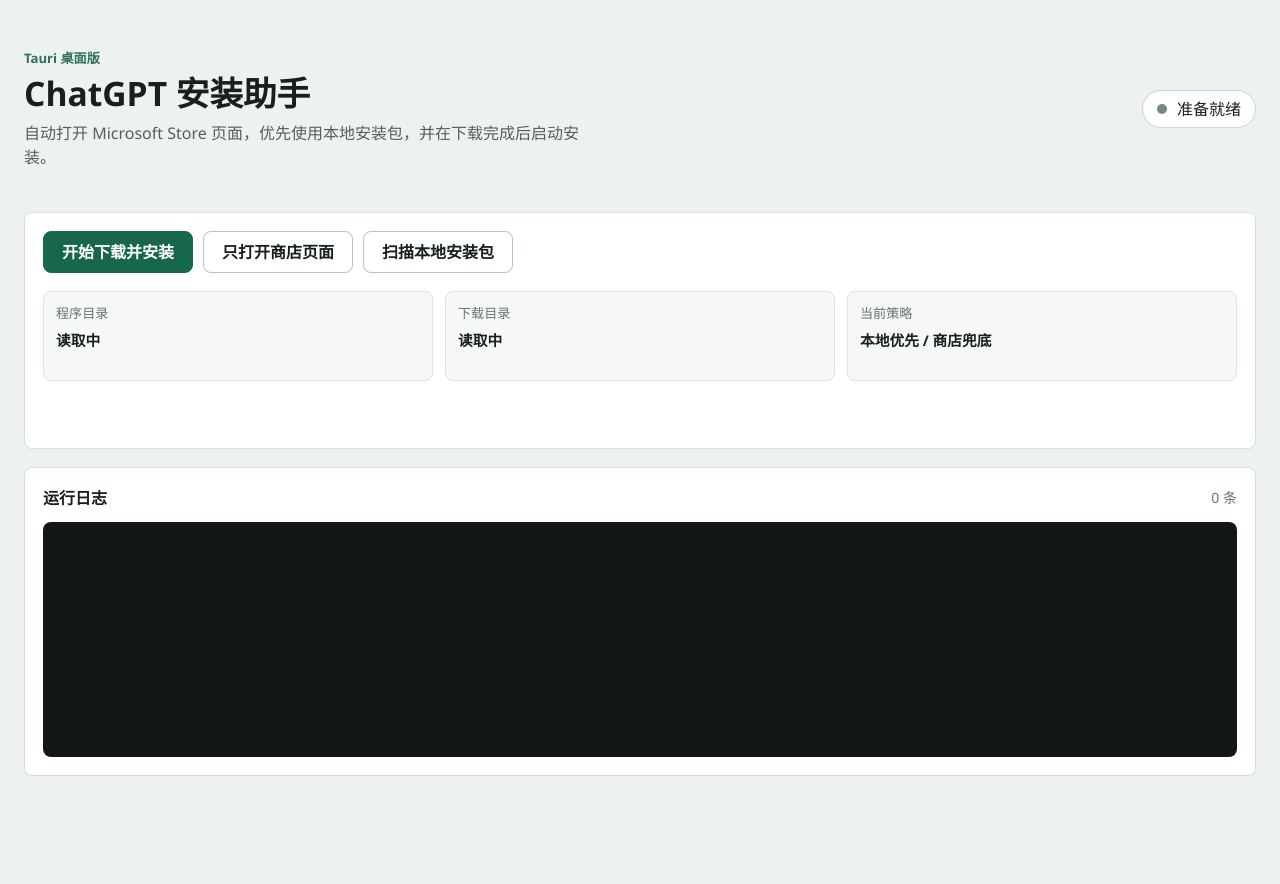
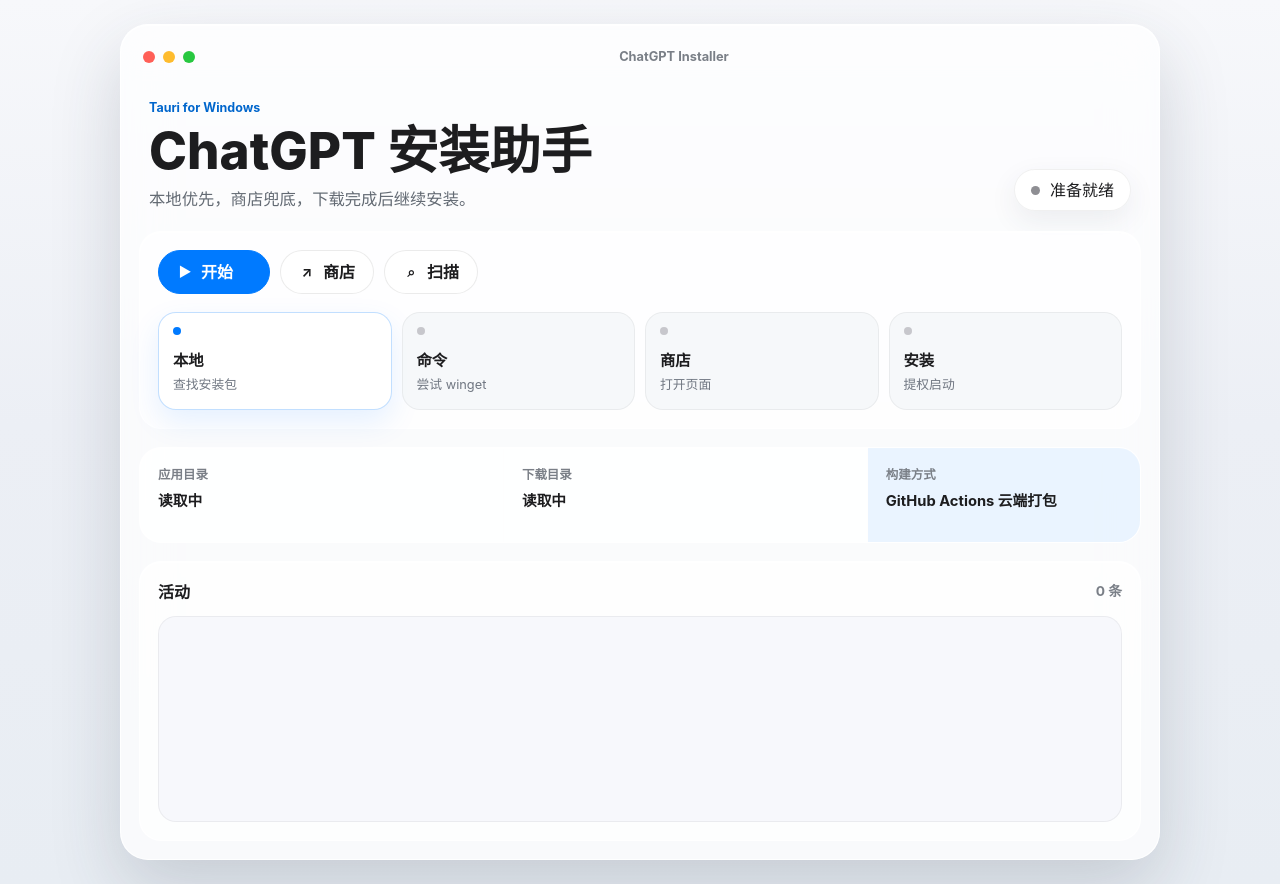
Before and after one commit to XTurnV007/oneclick-install-gptcodex, a website built with Vite: page index.html in a window 1280 px wide. Before the commit the page ends 800 px from the top, so only its background shows below. Built offline with nearby package versions, Linux system fonts and the light colour scheme.

Commit message:
Refine frontend with Apple-style interface

```diff
--- a/index.html
+++ b/index.html
@@ -9,48 +9,89 @@
   </head>
   <body>
     <main class="shell">
+      <section class="app-window">
+        <header class="titlebar" aria-label="窗口状态">
+          <span class="traffic close"></span>
+          <span class="traffic minimize"></span>
+          <span class="traffic zoom"></span>
+          <span class="titlebar-label">ChatGPT Installer</span>
+        </header>
+
         <section class="hero">
-        <div>
-          <p class="eyebrow">Tauri 桌面版</p>
+          <div class="hero-copy">
+            <p class="eyebrow">Tauri for Windows</p>
             <h1>ChatGPT 安装助手</h1>
-          <p class="summary">自动打开 Microsoft Store 页面，优先使用本地安装包，并在下载完成后启动安装。</p>
+            <p class="summary">本地优先，商店兜底，下载完成后继续安装。</p>
           </div>
-        <div class="status-pill" id="status-pill">
-          <span class="dot"></span>
+          <div class="status-pill" id="status-pill" data-mode="ready">
+            <span class="pulse"></span>
             <span id="status-text">准备就绪</span>
           </div>
         </section>
 
-      <section class="panel">
-        <div class="actions">
-          <button class="primary" id="start-button" type="button">开始下载并安装</button>
-          <button id="open-store-button" type="button">只打开商店页面</button>
-          <button id="scan-button" type="button">扫描本地安装包</button>
+        <section class="control-surface">
+          <div class="actions" aria-label="安装操作">
+            <button class="primary" id="start-button" type="button">
+              <span class="button-mark">▶</span>
+              <span>开始</span>
+            </button>
+            <button id="open-store-button" type="button">
+              <span class="button-mark">↗</span>
+              <span>商店</span>
+            </button>
+            <button id="scan-button" type="button">
+              <span class="button-mark">⌕</span>
+              <span>扫描</span>
+            </button>
           </div>
 
-        <div class="grid">
-          <div class="metric">
-            <span>程序目录</span>
+          <div class="phase-row" aria-label="安装进度">
+            <div class="phase is-active" id="phase-local">
+              <span class="phase-dot"></span>
+              <strong>本地</strong>
+              <small>查找安装包</small>
+            </div>
+            <div class="phase" id="phase-winget">
+              <span class="phase-dot"></span>
+              <strong>命令</strong>
+              <small>尝试 winget</small>
+            </div>
+            <div class="phase" id="phase-store">
+              <span class="phase-dot"></span>
+              <strong>商店</strong>
+              <small>打开页面</small>
+            </div>
+            <div class="phase" id="phase-install">
+              <span class="phase-dot"></span>
+              <strong>安装</strong>
+              <small>提权启动</small>
+            </div>
+          </div>
+        </section>
+
+        <section class="info-grid">
+          <div class="info-item">
+            <span>应用目录</span>
             <strong id="app-dir">读取中</strong>
           </div>
-          <div class="metric">
+          <div class="info-item">
             <span>下载目录</span>
             <strong id="downloads-dir">读取中</strong>
           </div>
-          <div class="metric">
-            <span>当前策略</span>
-            <strong>本地优先 / 商店兜底</strong>
-          </div>
+          <div class="info-item accent">
+            <span>构建方式</span>
+            <strong>GitHub Actions 云端打包</strong>
           </div>
         </section>
 
         <section class="log-panel">
           <div class="log-header">
-          <h2>运行日志</h2>
+            <h2>活动</h2>
             <span id="log-count">0 条</span>
           </div>
           <pre id="log"></pre>
         </section>
+      </section>
     </main>
   </body>
 </html>
--- a/src/main.ts
+++ b/src/main.ts
@@ -14,8 +14,12 @@ type WingetResult = {
   message: string;
 };
 
+type StatusMode = "ready" | "working" | "done" | "warn";
+type PhaseName = "local" | "winget" | "store" | "install";
+
 const DOWNLOAD_WAIT_MS = 30 * 60 * 1000;
 const POLL_MS = 2000;
+const phases: PhaseName[] = ["local", "winget", "store", "install"];
 
 let logCount = 0;
 let busy = false;
@@ -30,9 +34,18 @@ const scanButton = document.querySelector<HTMLButtonElement>("#scan-button")!;
 const appDir = document.querySelector<HTMLElement>("#app-dir")!;
 const downloadsDir = document.querySelector<HTMLElement>("#downloads-dir")!;
 
-function setStatus(message: string, mode: "ready" | "working" | "done" | "warn" = "working") {
+function setStatus(message: string, mode: StatusMode = "working") {
   statusText.textContent = message;
   statusPill.dataset.mode = mode;
+}
+
+function setPhase(active: PhaseName, done: PhaseName[] = [], warn: PhaseName[] = []) {
+  for (const phase of phases) {
+    const node = document.querySelector<HTMLElement>(`#phase-${phase}`)!;
+    node.classList.toggle("is-active", phase === active);
+    node.classList.toggle("is-done", done.includes(phase));
+    node.classList.toggle("is-warn", warn.includes(phase));
+  }
 }
 
 function write(message: string) {
@@ -50,6 +63,7 @@ function setBusy(value: boolean) {
 }
 
 async function scanLocalInstaller(): Promise<string | null> {
+  setPhase("local");
   const installer = await invoke<string | null>("find_installer");
   if (installer) {
     write(`找到安装包: ${installer}`);
@@ -60,6 +74,7 @@ async function scanLocalInstaller(): Promise<string | null> {
 }
 
 async function installFoundFile(path: string): Promise<boolean> {
+  setPhase("install", ["local"]);
   const complete = await invoke<boolean>("is_download_complete", { path });
   if (!complete) {
     write("安装包还在写入，继续等待。");
@@ -70,18 +85,21 @@ async function installFoundFile(path: string): Promise<boolean> {
   write(`数字签名状态: ${signature}`);
 
   if (/^(NotSigned|HashMismatch|NotTrusted)/i.test(signature)) {
+    setPhase("install", ["local"], ["install"]);
     setStatus("签名异常，已停止自动启动", "warn");
     write("安装包签名异常。请确认文件来源后手动运行。");
     return true;
   }
 
   await invoke("launch_elevated", { path });
+  setPhase("install", ["local", "winget", "store", "install"]);
   setStatus("已请求管理员权限", "done");
   write("已请求管理员权限启动安装包，请在弹窗中继续安装。");
   return true;
 }
 
 async function openStorePages() {
+  setPhase("store", ["local"]);
   setStatus("正在打开商店页面");
   write("正在打开 Microsoft Store 网页和商店应用。");
   await invoke("open_store_pages");
@@ -91,6 +109,7 @@ async function startFlow() {
   if (busy) return;
 
   setBusy(true);
+  setPhase("local");
   setStatus("正在检查本地安装包");
   write("开始安装流程。");
 
@@ -100,12 +119,14 @@ async function startFlow() {
       return;
     }
 
+    setPhase("winget", ["local"]);
     setStatus("正在尝试 winget");
     write("尝试通过 winget 从 Microsoft Store 安装。");
     const winget = await invoke<WingetResult>("try_winget");
     if (!winget.available) {
       write("未检测到 winget，改用商店页面方式。");
     } else if (winget.success) {
+      setPhase("install", ["local", "winget"]);
       setStatus("winget 命令已完成", "done");
       write("winget 已完成安装命令。");
       return;
@@ -125,6 +146,7 @@ async function startFlow() {
       await new Promise((resolve) => window.setTimeout(resolve, POLL_MS));
     }
 
+    setPhase("store", ["local", "winget"], ["store"]);
     setStatus("等待超时", "warn");
     write("等待超时。也可以把 ChatGPT Installer.exe 放到本程序同目录后重新开始。");
   } catch (error) {
@@ -142,6 +164,7 @@ window.addEventListener("DOMContentLoaded", async () => {
   write(`程序目录: ${info.app_dir}`);
   write(`下载目录: ${info.downloads_dir}`);
   write(`目标页面: ${info.store_url}`);
+  setPhase("local");
   setStatus("准备就绪", "ready");
 
   startButton.addEventListener("click", startFlow);
--- a/src/styles.css
+++ b/src/styles.css
@@ -1,13 +1,16 @@
 :root {
-  color: #18201d;
-  background: #eef2ef;
+  color: #1d1d1f;
+  background:
+    linear-gradient(180deg, #f7f8fb 0%, #eceff5 48%, #e8edf3 100%);
   font-family:
+    -apple-system,
+    BlinkMacSystemFont,
+    "SF Pro Text",
+    "Segoe UI",
     "Microsoft YaHei UI",
-    "Segoe UI",
     system-ui,
     sans-serif;
   font-size: 16px;
-  font-weight: 400;
   line-height: 1.5;
   text-rendering: optimizeLegibility;
   -webkit-font-smoothing: antialiased;
@@ -19,112 +22,188 @@
 
 body {
   margin: 0;
-  min-width: 680px;
-  min-height: 520px;
+  min-width: 700px;
+  min-height: 560px;
 }
 
 button {
-  border: 1px solid #b9c4bd;
-  border-radius: 8px;
-  background: #ffffff;
-  color: #18201d;
+  align-items: center;
+  border: 1px solid rgba(0, 0, 0, 0.08);
+  border-radius: 999px;
+  background: rgba(255, 255, 255, 0.78);
+  color: #1d1d1f;
   cursor: pointer;
+  display: inline-flex;
   font: inherit;
   font-weight: 650;
-  min-height: 42px;
+  gap: 8px;
+  min-height: 44px;
   padding: 0 18px;
   transition:
+    background 160ms ease,
     border-color 160ms ease,
-    background 160ms ease,
+    box-shadow 160ms ease,
     transform 160ms ease;
 }
 
 button:hover:not(:disabled) {
-  border-color: #2a8b63;
+  background: rgba(255, 255, 255, 0.96);
+  box-shadow: 0 10px 24px rgba(27, 39, 55, 0.12);
   transform: translateY(-1px);
+}
+
+button:active:not(:disabled) {
+  transform: translateY(0);
 }
 
 button:disabled {
   cursor: wait;
-  opacity: 0.55;
+  opacity: 0.48;
 }
 
 .shell {
-  display: grid;
-  gap: 18px;
   min-height: 100vh;
   padding: 24px;
 }
 
-.hero {
+.app-window {
+  backdrop-filter: blur(24px);
+  background: rgba(255, 255, 255, 0.72);
+  border: 1px solid rgba(255, 255, 255, 0.86);
+  border-radius: 28px;
+  box-shadow:
+    0 28px 70px rgba(43, 54, 70, 0.18),
+    inset 0 1px 0 rgba(255, 255, 255, 0.72);
+  display: grid;
+  gap: 18px;
+  margin: 0 auto;
+  max-width: 1040px;
+  min-height: calc(100vh - 48px);
+  overflow: hidden;
+  padding: 18px;
+}
+
+.titlebar {
   align-items: center;
   display: flex;
-  justify-content: space-between;
-  gap: 20px;
+  gap: 8px;
+  height: 28px;
+  padding: 0 4px;
 }
 
-.eyebrow {
-  color: #2a7358;
-  font-size: 0.82rem;
-  font-weight: 800;
-  letter-spacing: 0;
-  margin: 0 0 6px;
+.traffic {
+  border-radius: 50%;
+  display: block;
+  height: 12px;
+  width: 12px;
 }
 
+.close {
+  background: #ff5f57;
+}
+
+.minimize {
+  background: #febc2e;
+}
+
+.zoom {
+  background: #28c840;
+}
+
+.titlebar-label {
+  color: #7a7f87;
+  flex: 1;
+  font-size: 0.8rem;
+  font-weight: 650;
+  padding-left: 8px;
+  text-align: center;
+}
+
+.hero {
+  align-items: end;
+  display: flex;
+  gap: 24px;
+  justify-content: space-between;
+  padding: 10px 10px 2px;
+}
+
+.hero-copy {
+  min-width: 0;
+}
+
+.eyebrow,
 h1,
 h2,
 p {
   margin: 0;
 }
 
+.eyebrow {
+  color: #0066cc;
+  font-size: 0.78rem;
+  font-weight: 750;
+  margin-bottom: 6px;
+}
+
 h1 {
-  font-size: 2.1rem;
-  line-height: 1.15;
+  font-size: clamp(2.05rem, 4vw, 3.5rem);
+  font-weight: 760;
+  letter-spacing: 0;
+  line-height: 1.04;
 }
 
 .summary {
-  color: #52605a;
-  margin-top: 8px;
-  max-width: 560px;
+  color: #636a73;
+  font-size: 1.02rem;
+  margin-top: 10px;
 }
 
 .status-pill {
   align-items: center;
-  background: #ffffff;
-  border: 1px solid #cbd6d0;
+  background: rgba(255, 255, 255, 0.78);
+  border: 1px solid rgba(0, 0, 0, 0.06);
   border-radius: 999px;
+  box-shadow: 0 10px 28px rgba(51, 66, 88, 0.08);
   display: inline-flex;
   flex: 0 0 auto;
   gap: 10px;
-  min-height: 38px;
-  padding: 0 14px;
+  min-height: 42px;
+  padding: 0 16px;
   white-space: nowrap;
 }
 
-.dot {
-  background: #798780;
+.pulse {
+  background: #8e8e93;
   border-radius: 999px;
-  height: 10px;
-  width: 10px;
+  height: 9px;
+  width: 9px;
 }
 
-.status-pill[data-mode="working"] .dot {
-  background: #2c7be5;
+.status-pill[data-mode="working"] .pulse {
+  animation: breathe 1.3s ease-in-out infinite;
+  background: #007aff;
 }
 
-.status-pill[data-mode="done"] .dot {
-  background: #238056;
+.status-pill[data-mode="done"] .pulse {
+  background: #34c759;
 }
 
-.status-pill[data-mode="warn"] .dot {
-  background: #b65f19;
+.status-pill[data-mode="warn"] .pulse {
+  background: #ff9500;
 }
 
-.panel,
+.control-surface,
+.info-grid,
 .log-panel {
-  background: #ffffff;
-  border: 1px solid #d7dfda;
-  border-radius: 8px;
+  background: rgba(255, 255, 255, 0.68);
+  border: 1px solid rgba(255, 255, 255, 0.88);
+  border-radius: 22px;
+  box-shadow: inset 0 1px 0 rgba(255, 255, 255, 0.82);
+}
+
+.control-surface {
+  display: grid;
+  gap: 18px;
   padding: 18px;
 }
 
@@ -132,51 +211,123 @@ h1 {
   display: flex;
   flex-wrap: wrap;
   gap: 10px;
-  margin-bottom: 18px;
 }
 
 .primary {
-  background: #17684a;
-  border-color: #17684a;
+  background: #007aff;
+  border-color: #007aff;
   color: #ffffff;
+  min-width: 112px;
 }
 
 .primary:hover:not(:disabled) {
-  background: #115c40;
+  background: #0a84ff;
+  box-shadow: 0 14px 28px rgba(0, 122, 255, 0.28);
 }
 
-.grid {
-  display: grid;
-  gap: 12px;
-  grid-template-columns: repeat(3, minmax(0, 1fr));
+.button-mark {
+  display: inline-grid;
+  font-size: 0.86rem;
+  line-height: 1;
+  place-items: center;
+  width: 16px;
 }
 
-.metric {
-  background: #f6f8f6;
-  border: 1px solid #dce4df;
-  border-radius: 8px;
-  min-height: 90px;
-  padding: 12px;
+.phase-row {
+  display: grid;
+  gap: 10px;
+  grid-template-columns: repeat(4, minmax(0, 1fr));
 }
 
-.metric span {
-  color: #66736e;
+.phase {
+  background: rgba(245, 247, 250, 0.86);
+  border: 1px solid rgba(0, 0, 0, 0.05);
+  border-radius: 18px;
+  min-height: 92px;
+  padding: 14px;
+  position: relative;
+}
+
+.phase-dot {
+  background: #c7c7cc;
+  border-radius: 50%;
   display: block;
-  font-size: 0.82rem;
+  height: 8px;
+  margin-bottom: 14px;
+  width: 8px;
+}
+
+.phase strong,
+.phase small {
+  display: block;
+}
+
+.phase strong {
+  font-size: 0.96rem;
+  margin-bottom: 3px;
+}
+
+.phase small {
+  color: #707782;
+  font-size: 0.8rem;
+}
+
+.phase.is-active {
+  background: #ffffff;
+  border-color: rgba(0, 122, 255, 0.24);
+  box-shadow: 0 12px 30px rgba(0, 122, 255, 0.1);
+}
+
+.phase.is-active .phase-dot {
+  background: #007aff;
+}
+
+.phase.is-done .phase-dot {
+  background: #34c759;
+}
+
+.phase.is-warn .phase-dot {
+  background: #ff9500;
+}
+
+.info-grid {
+  display: grid;
+  gap: 1px;
+  grid-template-columns: 1.2fr 1.2fr 0.9fr;
+  overflow: hidden;
+}
+
+.info-item {
+  background: rgba(255, 255, 255, 0.48);
+  min-height: 94px;
+  padding: 18px;
+}
+
+.info-item span {
+  color: #7a7f87;
+  display: block;
+  font-size: 0.78rem;
+  font-weight: 650;
   margin-bottom: 8px;
 }
 
-.metric strong {
+.info-item strong {
   display: block;
   font-size: 0.92rem;
+  font-weight: 650;
   line-height: 1.35;
   overflow-wrap: anywhere;
 }
 
+.info-item.accent {
+  background: rgba(0, 122, 255, 0.08);
+}
+
 .log-panel {
   display: grid;
-  grid-template-rows: auto minmax(180px, 1fr);
-  min-height: 260px;
+  grid-template-rows: auto minmax(190px, 1fr);
+  min-height: 280px;
+  padding: 18px;
 }
 
 .log-header {
@@ -188,29 +339,53 @@ h1 {
 
 .log-header h2 {
   font-size: 1rem;
+  font-weight: 720;
 }
 
 .log-header span {
-  color: #66736e;
-  font-size: 0.88rem;
+  color: #7a7f87;
+  font-size: 0.86rem;
+  font-weight: 650;
 }
 
 #log {
-  background: #111816;
-  border-radius: 8px;
-  color: #d8efe5;
-  font-family: Consolas, "Cascadia Mono", monospace;
-  font-size: 0.9rem;
+  background: rgba(246, 248, 252, 0.88);
+  border: 1px solid rgba(0, 0, 0, 0.05);
+  border-radius: 18px;
+  color: #2a2f36;
+  font-family: "SF Mono", "Cascadia Mono", Consolas, monospace;
+  font-size: 0.88rem;
+  line-height: 1.55;
   margin: 0;
-  min-height: 180px;
+  min-height: 190px;
   overflow: auto;
-  padding: 14px;
+  padding: 16px;
   white-space: pre-wrap;
 }
 
-@media (max-width: 760px) {
+@keyframes breathe {
+  0%,
+  100% {
+    box-shadow: 0 0 0 0 rgba(0, 122, 255, 0.28);
+  }
+
+  50% {
+    box-shadow: 0 0 0 7px rgba(0, 122, 255, 0);
+  }
+}
+
+@media (max-width: 820px) {
   body {
     min-width: 0;
+  }
+
+  .shell {
+    padding: 14px;
+  }
+
+  .app-window {
+    border-radius: 22px;
+    min-height: calc(100vh - 28px);
   }
 
   .hero {
@@ -218,7 +393,8 @@ h1 {
     flex-direction: column;
   }
 
-  .grid {
+  .phase-row,
+  .info-grid {
     grid-template-columns: 1fr;
   }
 }
```
Lines whose indentation alone changed are shown as unchanged.
